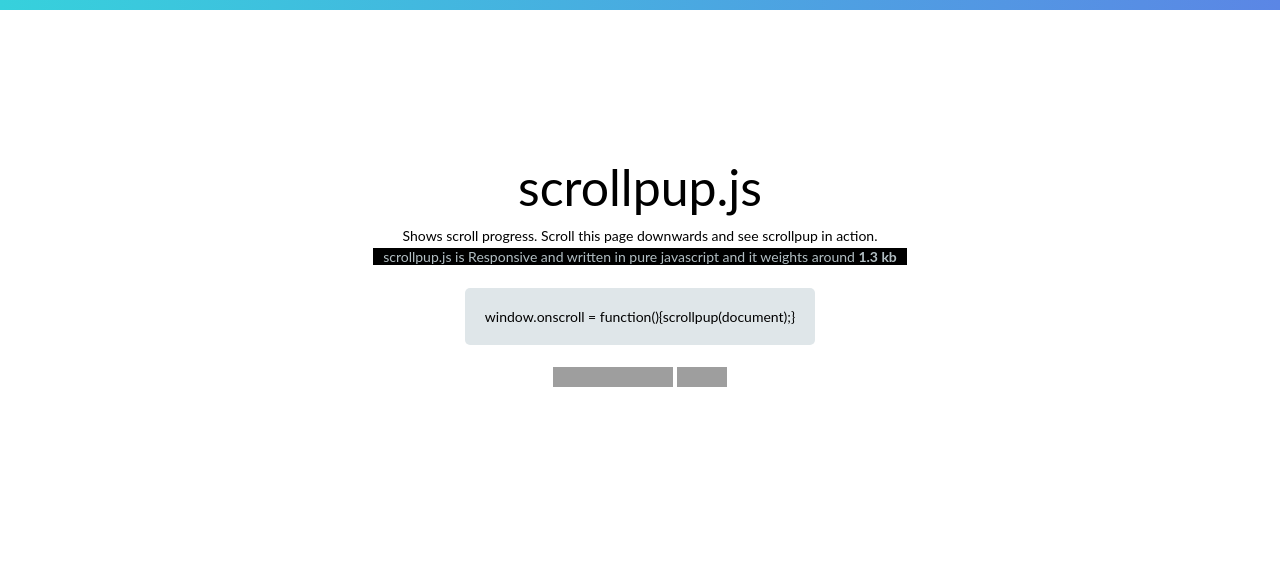
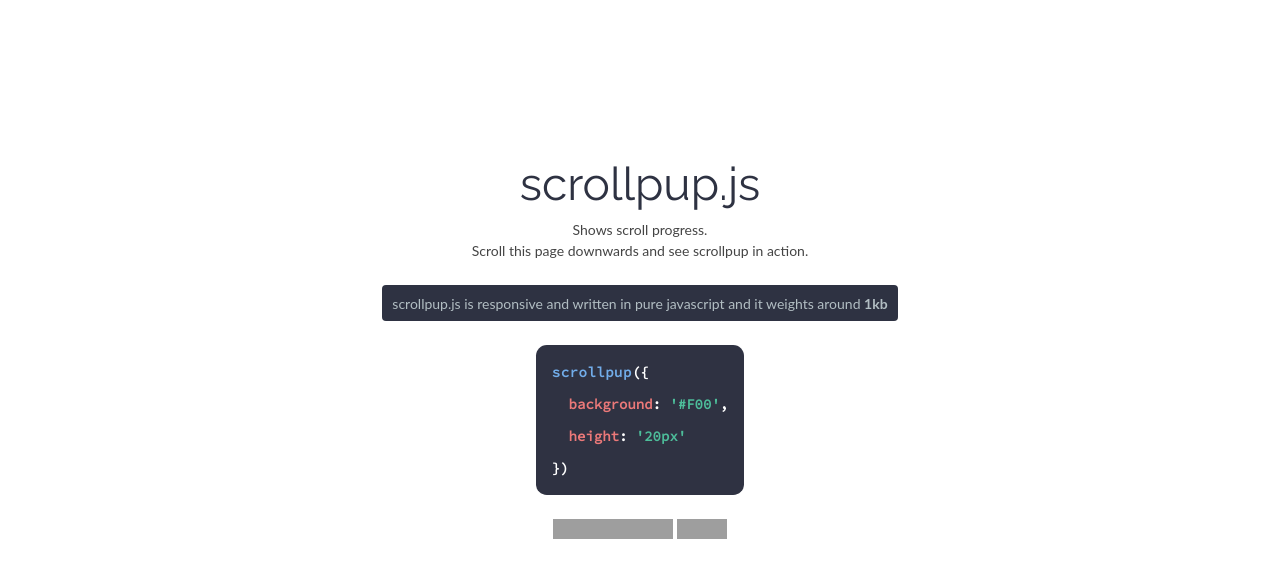
Before and after one commit to flouthoc/scrollpup.js, a website: page index.html in a window 1280 px wide. Shown: the top 578 px of the page. Drawn offline with Linux system fonts and the light colour scheme; grey boxes are pictures that could not be loaded.

Commit message:
Added rollup, rewritten to ES6 with StandardJS code-standard and added background + height options

```diff
--- a/index.html
+++ b/index.html
@@ -1,67 +1,111 @@
 <html>
 <head>
+
   <title>scrollpup.js</title>
-		<script src="scrollpup.js"></script>
 
-		<script type="text/javascript">
-			//window.addEventListener('load', main, false);
-			//window.addEventListener('DOMContentLoaded', main, false);
-		</script>
   <style>
+    @import url('https://fonts.googleapis.com/css?family=Raleway|Source+Code+Pro');
 
-		html{height:100%;}
-		body{height:300%;}
-
-		.heading{
-			font-size:50px;
+    * {
+      margin: 0;
+      padding: 0;
     }
 
-		.small{
-			color:#b2bec3;
-			background-color:black;
-			padding-left:10px;
-			padding-right:10px;
+    html {
+      color: #444;
+      height: 100%;
+      font-size: 100%;
+      font-family: 'Raleway', sans-serif;
+      -webkit-font-smoothing: antialiased;
+      -moz-osx-font-smoothing: grayscale;
     }
 
-		.code{
-
-			border-radius: 5px;
-			padding:20px;
-			top:10px;
-			margin-top:1000px;
-			background-color:#dfe6e9;
-			line-height: 100px;
+    .heading {
+      font-family: 'Raleway', sans-serif;
+      font-size: 2.875rem;
+      font-weight: 500;
+      color: #2e3242;
     }
 
-		body{
-			font:14px/1.5 Lato,"Helvetica Neue",Helvetica,Arial,sans-serif;
+    p + p {
+      margin-bottom: 1.5rem;
     }
 
+    .small {
+      color: #b2bec3;
+      background-color: #2e3242;
+      padding: 0.475rem 0.675rem;
+      border-radius: 0.25rem;
+    }
+
+    .code {
+      margin: 1.5rem 0;
+      border-radius: 0.675rem;
+      padding: 0.675rem 1rem;
+      background: #2f3242;
+      line-height: 2rem;
+      font-weight: 600;
+      font-family: 'Source Code Pro', monospace;
+      color: white;
+    }
+
+    .void { color: #72adea; letter-spacing: 0.5px; }
+    .str { color: #4dbd9a; }
+    .global { color: #ec7979; }
+
+    body {
+      font: 14px / 1.5 Lato, "Helvetica Neue", Helvetica, Arial, sans-serif;
+    }
+
+    .content {
+      display: flex;
+      flex-direction: column;
+      align-items: center;
+
+      width: 80%;
+      max-width: 40rem;
+      margin: 150px auto 0;
+    }
+
+    .spacer {
+      min-height: 1500px;
+    }
   </style>
+
 </head>
+<body>
 
-	<body>
-		<!--<div style="height:10px; width:50%; position:fixed; margin:0; background-color:red;""></div> -->
-		<div id="content" style="margin-top:150px;">
-			<center>
-				<span class="heading" >scrollpup.js</span><br>
-				<span class="randomtext">Shows scroll progress. Scroll this page downwards and see scrollpup in action.</span><br>
-				<span class="small">scrollpup.js is Responsive and written in pure javascript and it weights around <strong>1.3 kb</strong></span><br>
-				<span class="code">window.onscroll = function(){scrollpup(document);}</span>
-				<div>
-				<iframe src="https://ghbtns.com/github-btn.html?user=flouthoc&type=follow&count=false" frameborder="0" scrolling="0" width="120px" height="20px"></iframe> <iframe src="https://ghbtns.com/github-btn.html?user=flouthoc&repo=scrollpup.js&type=watch&count=false" frameborder="0" scrolling="0" width="50px" height="20px"></iframe>
+  <div class="content">
+    <h1 class="heading" >scrollpup.js</h1>
+
+    <p class="randomtext">Shows scroll progress.</p>
+    <p class="randomtext">Scroll this page downwards and see scrollpup in action.</p>
+
+    <div class="small">
+      <p>scrollpup.js is responsive and written in pure javascript and it weights around <strong>1kb</strong></p>
     </div>
-			</center>
 
+    <code class="code">
+      <span class="void">scrollpup</span>({<br/>
+      &nbsp;&nbsp;<span class="global">background</span>: <span class="str">'#F00'</span>,<br/>
+      &nbsp;&nbsp;<span class="global">height</span>: <span class="str">'20px'</span><br/>
+      })
+    </code>
+
+    <div class="social-links">
+      <iframe src="https://ghbtns.com/github-btn.html?user=flouthoc&type=follow&count=false" frameborder="0" scrolling="0" width="120px" height="20px"></iframe>
+      <iframe src="https://ghbtns.com/github-btn.html?user=flouthoc&repo=scrollpup.js&type=watch&count=false" frameborder="0" scrolling="0" width="50px" height="20px"></iframe>
     </div>
+  </div>
+
+  <div class="spacer"></div>
+
+  <script src="./dist/scrollpup.js"></script>
+  <script type="text/javascript">
+    scrollpup({
+      background: 'linear-gradient(to right, #ff416c, #ff4b2b)',
+    })
+  </script>
+
 </body>
-	<script type="text/javascript">
-		window.onload = function(){
-			document.getElementsByTagName('body').style.height = "100%";
-			document.getElementsByTagName('body').style.width = "100%";
-		}
-		window.onscroll = function(){scrollpup(document);}
-		//main(document);
-		//window.addEventListener('DOMContentLoaded', main, false);
-	</script>
 </html>
--- /dev/null
+++ b/package.json
@@ -0,0 +1,24 @@
+{
+  "name": "scrollpup",
+  "version": "0.0.1",
+  "main": "dist/scrollpup.js",
+  "min": "dist/scrollpup.min.js",
+  "scripts": {
+    "start": "run-p dev serve",
+    "build": "rollup -c",
+    "dev": "rollup -c -w",
+    "serve": "serve"
+  },
+  "author": "flouthoc",
+  "license": "MIT",
+  "devDependencies": {
+    "npm-run-all": "^4.1.5",
+    "rollup": "^0.67.3",
+    "rollup-plugin-buble": "^0.19.4",
+    "rollup-plugin-commonjs": "^9.2.0",
+    "rollup-plugin-node-resolve": "^3.4.0",
+    "rollup-plugin-uglify-es": "0.0.1",
+    "serve": "^10.1.1"
+  },
+  "dependencies": {}
+}
--- /dev/null
+++ b/rollup.config.js
@@ -0,0 +1,34 @@
+import resolve from 'rollup-plugin-node-resolve'
+import commonjs from 'rollup-plugin-commonjs'
+import buble from 'rollup-plugin-buble'
+import uglify from 'rollup-plugin-uglify-es'
+import pkg from './package.json'
+
+export default [{
+  entry: 'src/index.js',
+  targets: [{
+    dest: pkg.main,
+    format: 'umd',
+    name: 'scrollpup'
+  }],
+  plugins: [
+    buble({
+      exclude: ['node_modules/**']
+    })
+  ]
+}, {
+  entry: 'src/index.js',
+  targets: [{
+    dest: pkg.min,
+    format: 'umd',
+    name: 'scrollpup'
+  }],
+  plugins: [
+    resolve(),
+    commonjs(),
+    buble({
+      exclude: ['node_modules/**']
+    }),
+    uglify()
+  ]
+}]
--- a/scrollpup.js
+++ /dev/null
@@ -1,48 +0,0 @@
-/*** author :
-	 flouthoc ( http://github.com/flouthoc )
-
-	 Contributors: Please add your names here
-***/
-
-
-
-//window.addEventListener('DOMContentLoaded', main, false);
-//window.addEventListener('load', main, false);
-//window.onload = main;
-
-var scroll_pup_counter = false;
-
-
-
-function scrollpup(doc){
-
-if(scroll_pup_counter == false){
-
-	//alert('hey')
-	var scrollbar = doc.createElement("div");
-	scrollbar.setAttribute("style","height:5px; width:20%; position:fixed;margin:0; top:0; left:0; right:0; background: #36d1dc; /* fallback for old browsers */ background: -webkit-linear-gradient(to right, #36d1dc, #5b86e5); /* Chrome 10-25, Safari 5.1-6 */background: linear-gradient(to right, #36d1dc, #5b86e5); /* W3C, IE 10+/ Edge, Firefox 16+, Chrome 26+, Opera 12+, Safari 7+ */");
-	scrollbar.setAttribute("id","scroll-pup");
-	//scrollbar.id="scrollbar-pup";
-
-	//var scrollbar = "<div style='height:10px; width:0%; position:fixed; margin:0;'></div>";
-	doc.getElementsByTagName('body')[0].appendChild(scrollbar);
-	scroll_pup_counter = true;
-}
-
-var full_page = doc.documentElement;
-var full_body = doc.body;
-
-var scrollTop = 'scrollTop';
-var scrollHeight = 'scrollHeight';
-
-var percent = Math.floor((full_page[scrollTop]||full_body[scrollTop]) / ((full_page[scrollHeight]||full_body[scrollHeight]) - full_page.clientHeight) * 100);
-doc.getElementById("scroll-pup").setAttribute("style","height:10px; width:"+percent+"%; position:fixed; margin:0; top:0; left:0; right:0; background: #36d1dc; /* fallback for old browsers */ background: -webkit-linear-gradient(to right, #36d1dc, #5b86e5); /* Chrome 10-25, Safari 5.1-6 */background: linear-gradient(to right, #36d1dc, #5b86e5); /* W3C, IE 10+/ Edge, Firefox 16+, Chrome 26+, Opera 12+, Safari 7+ */");
-//alert(percent);
-
-}
-
-function scroll_pup_two(doc){
-
-	var width = document.documentElement.clientWidth;
-
-}
--- /dev/null
+++ b/src/index.js
@@ -0,0 +1,42 @@
+class ScrollPup {
+  constructor (opts) {
+    const defaults = {
+      background: 'linear-gradient(to right, #36d1dc, #5b86e5)',
+      height: '10px'
+    }
+
+    Object.assign(this, defaults)
+    Object.assign(this, opts)
+
+    this.init = false
+
+    window.addEventListener('scroll', e => this.run(this))
+  }
+
+  run (opts) {
+    if (!this.init) {
+      let scrollbar = document.createElement('div')
+      scrollbar.classList = 'scroll-pup'
+      document.body.appendChild(scrollbar)
+
+      this.init = true
+    }
+
+    let scrollbar = document.querySelector('.scroll-pup')
+    let fullPage = document.documentElement
+    let fullBody = document.body
+    let percent = Math.floor((fullPage['scrollTop'] || fullBody['scrollTop']) / ((fullPage['scrollHeight'] || fullBody['scrollHeight']) - fullPage.clientHeight) * 100)
+
+    scrollbar.style.height = opts.height
+    scrollbar.style.background = opts.background
+    scrollbar.style.width = percent + '%'
+    scrollbar.style.position = 'fixed'
+    scrollbar.style.top = 0
+    scrollbar.style.right = 0
+    scrollbar.style.left = 0
+  }
+}
+
+const scrollpup = opts => new ScrollPup(opts)
+
+export default scrollpup
```
Also changed, not shown: README.md (deleted), dist/scrollpup.js (added), dist/scrollpup.min.js (added), scrollpup.min.js (deleted), 2 other files. Lines whose indentation alone changed are shown as unchanged.
